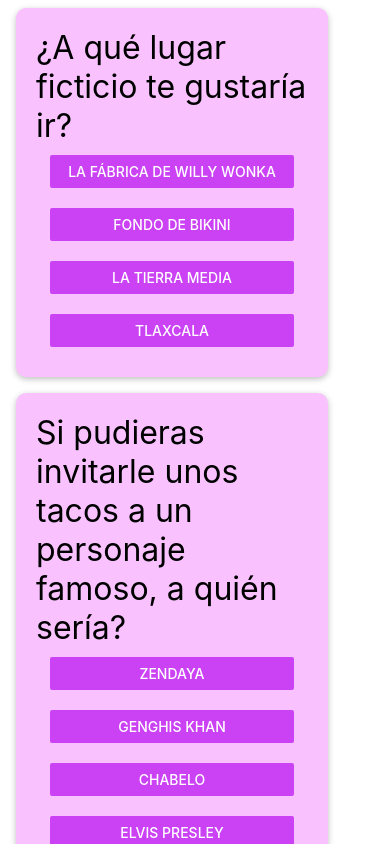
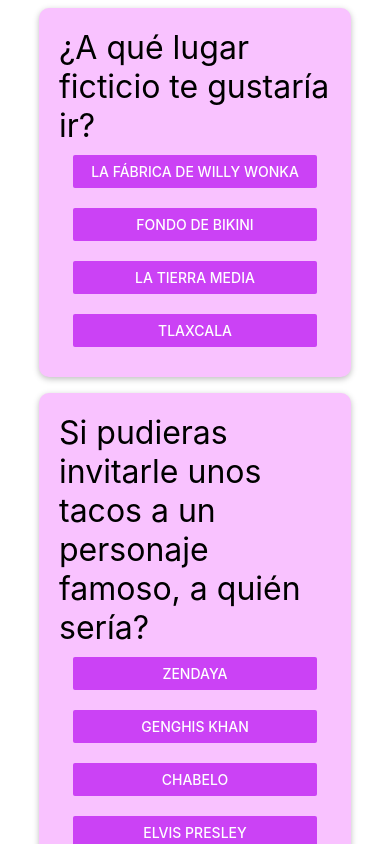
Before and after one commit to k83lozano/WaifuTest, a React Native app: screen / in a window 390 px wide. Built offline with nearby package versions, Linux system fonts and the light colour scheme.

Commit message:
Container on center
Container of questions now aligned to the center of the screen

```diff
--- a/components/QuestionContainer.js
+++ b/components/QuestionContainer.js
@@ -13,6 +13,8 @@ const styles = StyleSheet.create({
         margin: 10,
         maxWidth: '80%',
         alignItems: 'center',
+        alignSelf:'center',
+    alignContent:'center',
         shadowColor: 'black',
         shadowOffset: {width: 0, height: 2},
         shadowOpacity: .26,
--- a/screens/QuizScreen.js
+++ b/screens/QuizScreen.js
@@ -54,11 +54,14 @@ const styles = StyleSheet.create({
     marginTop: StatusBar.currentHeight || 0,
   },
   item: {
+    alignSelf:'center',
+    alignContent:'center',
     padding: 20,
     marginVertical: 8,
     marginHorizontal: 16,
   },
   title: {
+
     fontSize: 32,
   },
   ansButton: {
```
